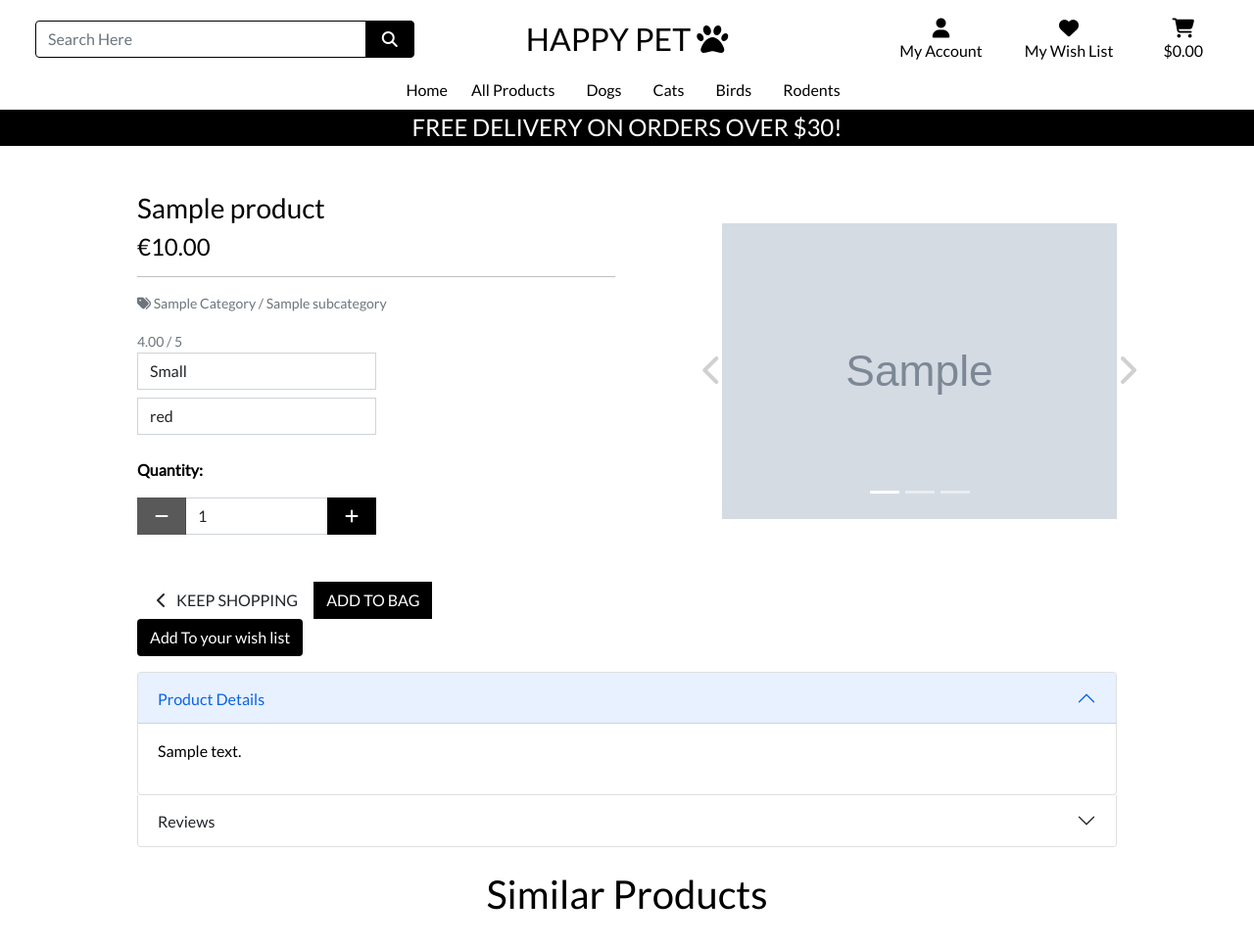
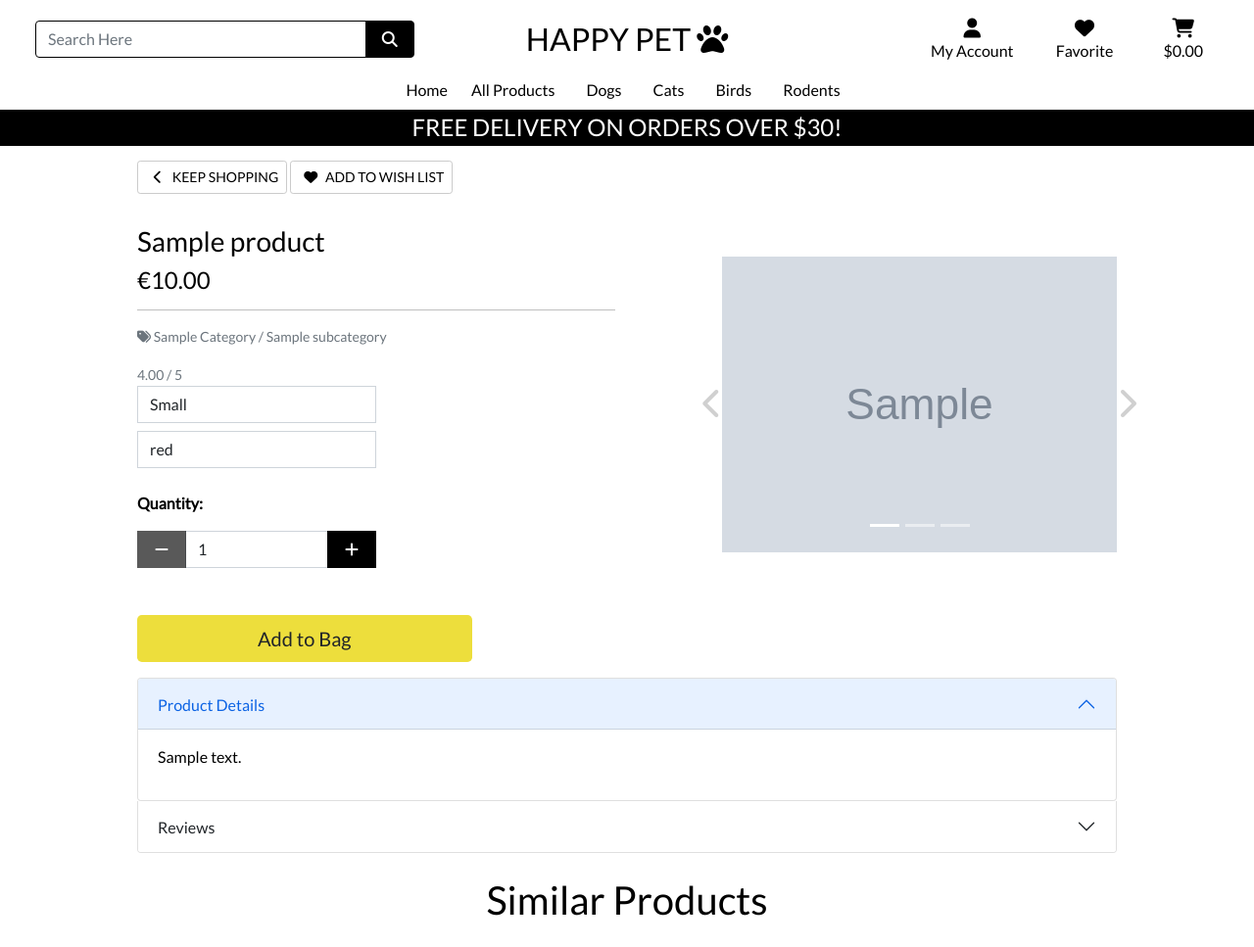
Before and after one commit to Yasi92/Happy-Pet, a Django app: page /products/1/ in a window 1280 px wide. Shown: the whole page at 98% size. Before the commit the page ends 929 px from the top, so only its background shows below. Run offline with Django 3.2, Linux system fonts and the light colour scheme; tables that the repository leaves empty hold one stand-in row (values such as "Sample post"); grey boxes marked "Sample" are stand-in pictures; some libraries are stand-ins or nearby versions.

Commit message:
Add add to favorite button to product cards and product detail page

```diff
--- a/products/templates/products/product_detail.html
+++ b/products/templates/products/product_detail.html
@@ -15,6 +15,26 @@
 {% block content %}
 <div class="overlay"></div>
 <div class="container">
+    <div class="row">
+        <div class="col-12">
+                <button class="btn btn-outline-dark btn-sm">
+                    <a href="{% url 'products' %}" class="text-black">
+                        <span class="icon">
+                            <i class="fas fa-chevron-left"></i>
+                        </span>
+                        <span class="text-uppercase">Keep Shopping</span>
+                    </a>
+                </button>
+                <button class="btn btn-outline-dark btn-sm">
+                    <a href="{% url 'add_to_wishlist' product.product_id %}" class="text-black">
+                        <span class="icon">
+                            <i class="fa-solid fa-heart"></i>
+                        </span>
+                        <span class="text-uppercase">Add to Wish list</span>
+                    </a>
+                </button>
+        </div>
+    </div>
     <div class="row my-3">
         <div class="col-12 col-sm-6 mt-3 order-2 order-md-1">
             <div>
@@ -90,23 +110,13 @@
                             </div>
                         </div>
                     </div>
-
-                    <div class="col-12">
-                        <a href="{% url 'products' %}" class="btn rounded-0 mt-5">
-                            <span class="icon">
-                                <i class="fas fa-chevron-left"></i>
-                            </span>
-                            <span class="text-uppercase">Keep Shopping</span>
-                        </a>
-                        <input type="submit" class="btn btn-black rounded-0 text-uppercase mt-5" value="Add to Bag">
+                    <div class="col-12 mt-5 ">
+                        <input type="submit" class="btn btn-lg add-to-bag-btn" value="Add to Bag">
+                        <input type="hidden" name="redirect_url" value="{{ request.path }}">
                     </div>
-                    <input type="hidden" name="redirect_url" value="{{ request.path }}">
                 </div>
             </form>
 
-            <button class="btn btn-black">
-                <a href="{% url 'add_to_wishlist' product.product_id %}" class="text-white">Add To your wish list</a>
-            </button>
         </div>
         <div class="col-12 col-sm-6 col-lg-5 offset-0 offset-lg-1 order-1 order-md-2">
             <div class="my-5">
@@ -204,4 +214,6 @@
 
     }
 </script>
+
+
 {% endblock %}
--- a/static/css/base.css
+++ b/static/css/base.css
@@ -110,6 +110,55 @@ ul{
     background-color: #000;
 }
 
+button.heart-icon{
+    width: 3.1rem;
+    height: 3.1rem;
+    border: 1px solid rgba(194, 194, 194, 0.838);
+    border-radius: 50%;
+}
+
+.heart-icon-borderless{
+    width: 3.1rem;
+    height: 3.1rem;
+    font-size: 1.5rem;
+
+}
+
+.heart-icon-borderless > a{
+    color: #6c757d;
+
+}
+
+.heart-icon-borderless:hover > a{
+    color: #000000;
+
+}
+
+button.heart-icon:hover{
+
+    border: 1px solid black;
+
+}
+
+.add-to-bag-btn{
+    width: 70%;
+    background-color: rgb(237, 222, 60);
+}
+
+.add-to-bag-btn:hover{
+    background-color: rgb(213, 196, 4);
+}
+
+.btn-outline-dark{
+    border-color: rgba(194, 194, 194, 0.838);
+}
+
+
+.btn-outline-dark:hover{
+    background-color: #fff;
+    color: #000;
+    border-color: #000;
+}
 
 .badge{
     border-radius: 0 !important;
--- a/templates/base.html
+++ b/templates/base.html
@@ -92,12 +92,17 @@
                         </div>
                     </li>
                     <li class="list-inline-item">
-                        <a class="nav-link" href="#">
+                        <a class="nav-link" href="{% url 'wishlist' %}">
                             <div class="text-center text-black">
                                 <div>
                                     <i class="fa-solid fa-heart fa-lg"></i>
                                 </div>
-                                <p class="my-0">My Wish List</p>
+                                <p class="my-0">
+                                    Favorite
+                                    {% if request.session.wishlist_bag %}
+                                    ({{ request.session.wishlist_bag|length }})
+                                    {% endif %}
+                                </p>
                             </div>
                         </a>
                     </li>
--- a/templates/includes/mobile-top-header.html
+++ b/templates/includes/mobile-top-header.html
@@ -53,12 +53,17 @@
             </div>
         </div>
         <div class="col-6">
-            <a class="nav-link" href="#">
+            <a class="nav-link" href="{% url 'wishlist' %}">
                 <div class="text-center text-black">
                     <div>
                         <i class="fa-solid fa-heart fa-lg"></i>
                     </div>
-                    <p class="my-0">My Wish List</p>
+                    <p class="my-0">
+                        Favorite
+                        {% if request.session.wishlist_bag %}
+                        ({{ request.session.wishlist_bag|length }})
+                        {% endif %}
+                    </p>
                 </div>
             </a>
         </div>
--- a/templates/includes/toasts/toast_info.html
+++ b/templates/includes/toasts/toast_info.html
@@ -11,4 +11,5 @@
     <div class="toast-body bg-white">
       {{ message }}
     </div>
+
 </div>
--- a/templates/includes/toasts/toast_success.html
+++ b/templates/includes/toasts/toast_success.html
@@ -13,6 +13,7 @@
 			</div>
 		</div>
 		{% if grand_total and not on_profile_page %}
+		{% if not wishlist_item %}
 		<p class="logo-font bg-light text-black py-1">Your Bag ({{ product_count }})</p>
 		<div class="bag-notification-wrapper">
 			{% for item in bag_items %}
@@ -55,5 +56,7 @@
 			</div>
 		</div>
 		{% endif %}
+		{% endif %}
+
 	</div>
 </div>
```
Also changed, not shown: products/templates/products/products.html (+15 -8 lines), wishlist/templates/wishlist/wishlist.html (+6 -6 lines), wishlist/views.py (+1 -8 lines).
